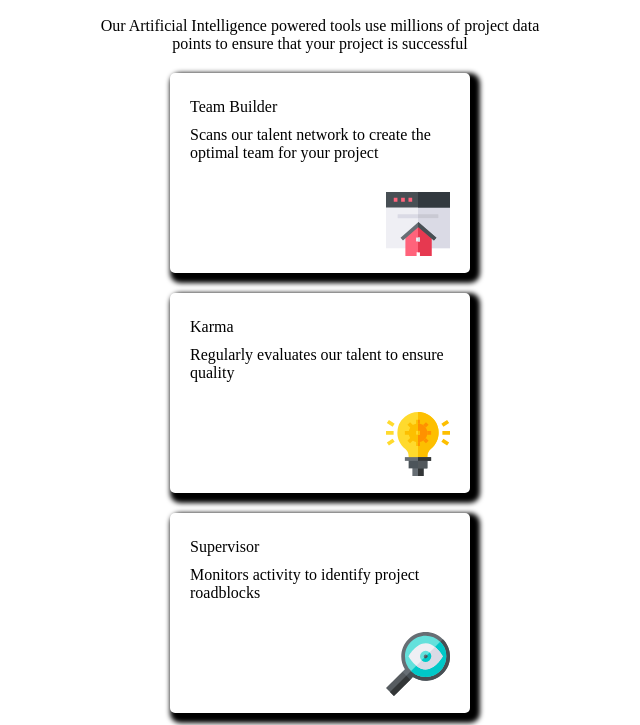
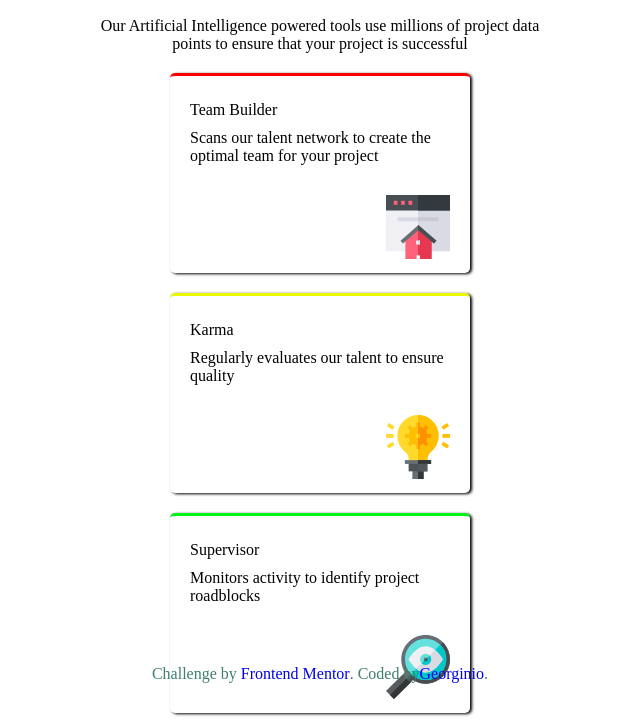
Before and after one commit to Georginio-prod/four-card-feature, a website built with Vite: page index.html in a window 1280 px wide. Shown: the part 87-812 px from the top of the page, without its empty margins (320-960 px from the left). Built offline with nearby package versions, Linux system fonts and the light colour scheme.

Commit message:
style : add copy writer for the container

```diff
--- a/index.html
+++ b/index.html
@@ -75,12 +75,11 @@
 
                   </div>
 
+        </div>
 
-
-
-
-
-
+        <div class="attribution">
+          Challenge by <a href="https://www.frontendmentor.io?ref=challenge" target="_blank"  style="text-decoration:none">&nbsp;Frontend Mentor</a>.
+          Coded by <a href="https://georginio-prod.github.io/Stats-preview-card-component/html/StatsPreviewCard.html"  style="text-decoration:none">Georginio</a>.
         </div>
       </body>
 </html>
--- a/sass/style.scss
+++ b/sass/style.scss
@@ -8,9 +8,7 @@
 body {
     background-color: rgb(255, 255, 255);
     height: 100vh;
-    display: flex;
-    align-items: center;
-    justify-content: center;
+
 }
 
 .container {
@@ -55,9 +53,11 @@ body {
     height: 200px;
     background-color: rgb(255, 255, 255);
     border-radius: 5px ;
-    box-shadow: 5px 5px 5px 5px;
+    box-shadow: 2px 1px 3px 0 ;
+    border-top: 3px solid red;
     padding-left: 20px;
     padding-right: 20px;
+
 
 
 }
@@ -78,7 +78,8 @@ body {
     height: 200px;
     background-color: rgb(255, 255, 255);
     border-radius: 5px ;
-    box-shadow: 5px 5px 5px 5px;
+    box-shadow: 2px 1px 3px 0 ;
+    border-top: 3px solid rgb(232, 248, 5);
     padding-left: 20px;
     padding-right: 20px;
 
@@ -96,16 +97,14 @@ body {
 
 
 .card__sup {
-
-
     width: 300px;
     height: 200px;
     background-color: rgb(255, 255, 255);
     border-radius: 5px ;
-    box-shadow: 5px 5px 5px 5px;
+    box-shadow: 2px 1px 3px 0 ;
+    border-top: 3px solid rgb(5, 243, 25);
     padding-left: 20px;
     padding-right: 20px;
-
 }
 
 .card__sup--sup {
@@ -124,7 +123,8 @@ body {
     height: 200px;
     background-color: rgb(255, 255, 255);
     border-radius: 5px ;
-    box-shadow: 5px 5px 5px 5px;
+    box-shadow: 2px 1px 3px 0 ;
+    border-top: 3px solid rgb(0, 4, 255);
     padding-left: 20px;
     padding-right: 20px;
 
@@ -144,3 +144,26 @@ body {
     margin-top: 25px;
     padding-bottom: 10px;
 }
+
+
+
+.attribution {
+    display: flex;
+    align-items: center;
+    justify-content: center;
+    color: #3D8168;
+    position: absolute;
+    bottom: 30px;
+    width: 100%;
+    text-align: center;
+    text-decoration: none;
+
+}
+
+.attribution a:visited {
+    color: rgb(17, 16, 17); /* Couleur des liens visités */
+}
+
+.attribution a:hover {
+    color: rgb(102, 11, 11); /* Couleur des liens au survol */
+}
```
